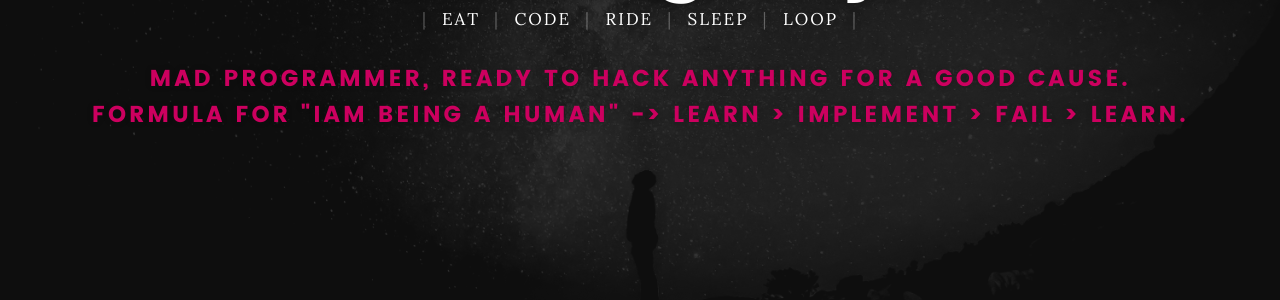
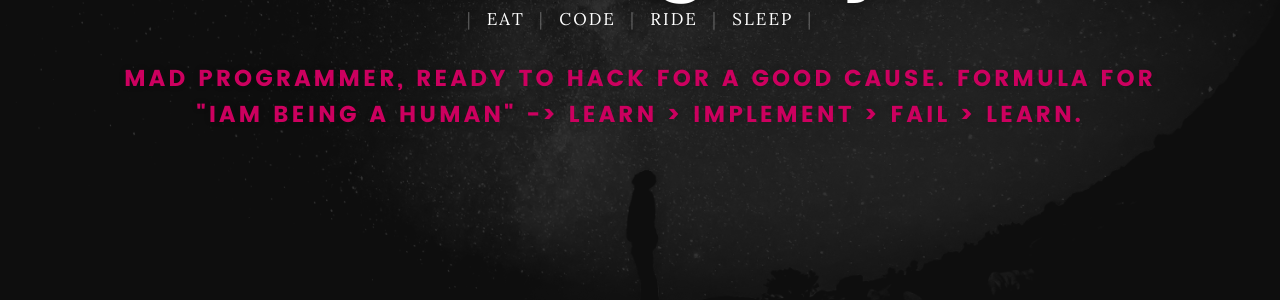
Before and after one commit to nagarajcruze/nagarajcruze.github.io, a plain HTML site: page index.html in a window 1280 px wide. Shown: the part 374-674 px from the top of the page. Drawn offline with Linux system fonts and the light colour scheme.

Commit message:
Update index.html

```diff
--- a/index.html
+++ b/index.html
@@ -54,9 +54,8 @@
                         <span>Code</span>
                         <span>Ride</span>
                         <span>Sleep</span>
-                        <span>Loop</span>
                     </p>
-                    <h5>Mad programmer, Ready to Hack anything for a Good cause. Formula for "Iam being a human" -> Learn > Implement > Fail > Learn.</h5>
+                    <h5>Mad programmer, Ready to Hack for a Good cause. Formula for "Iam being a human" -> Learn > Implement > Fail > Learn.</h5>
                 </div>
 
             </div>
@@ -67,7 +66,7 @@
             <li><a href="https://github.com/nagarajcruze" target="_blank"><i class="fa fa-github"></i></a></li>
             <li><a href="https://facebook.com/nagarajcruze.3" target="_blank"><i class="fa fa-facebook"></i></a></li>
             <li><a href="https://twitter.com/nagarajcruze" target="_blank"><i class="fa fa-twitter"></i></a></li>
-            <li><a href="https://instagram.com/redragon_rider" target="_blank"><i class="fa fa-instagram"></i></a></li>
+            <li><a href="https://instagram.com/nagarajcruze" target="_blank"><i class="fa fa-instagram"></i></a></li>
             <li><a href="https://www.linkedin.com/in/nagaraj-cruze-a42334159" target="_blank"><i class="fa fa-linkedin-square"></i></a></li>
             <li><a href="https://www.quora.com/profile/Nagaraj-Cruze" target="_blank"><i class="fa fa-quora"></i></a></li>
         </ul>
```
